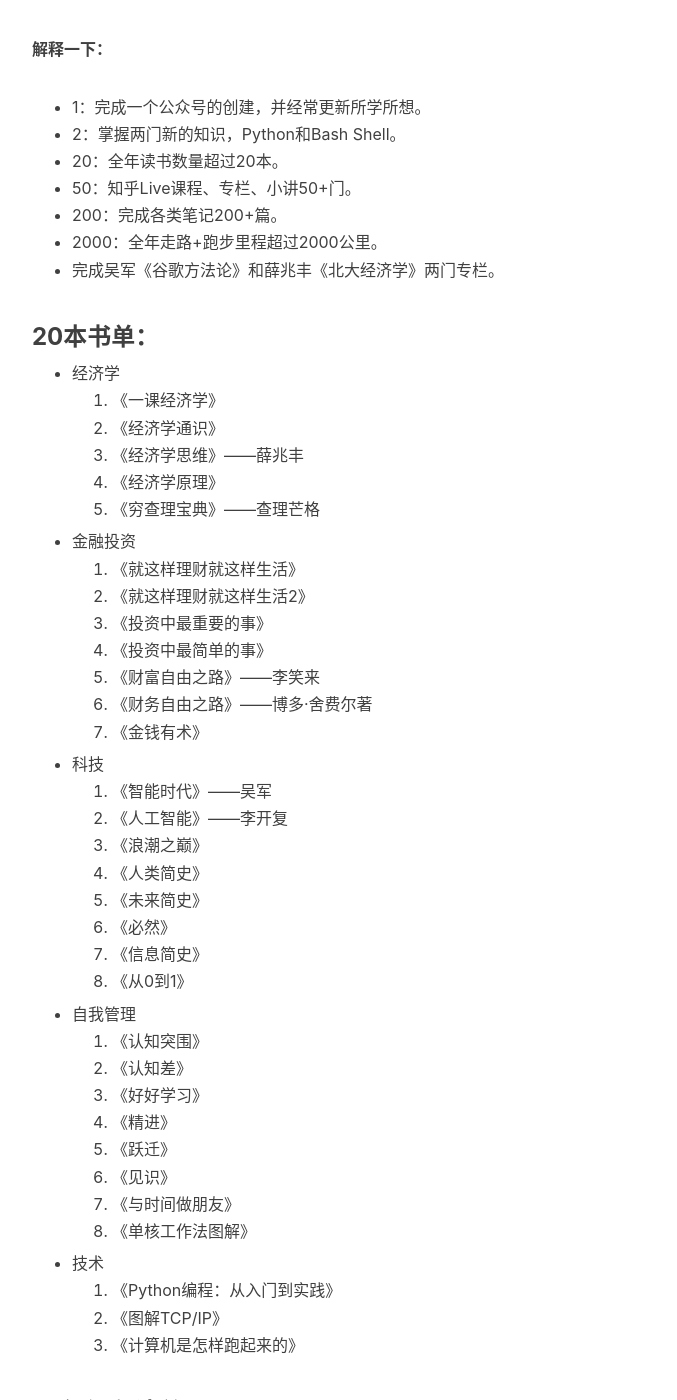
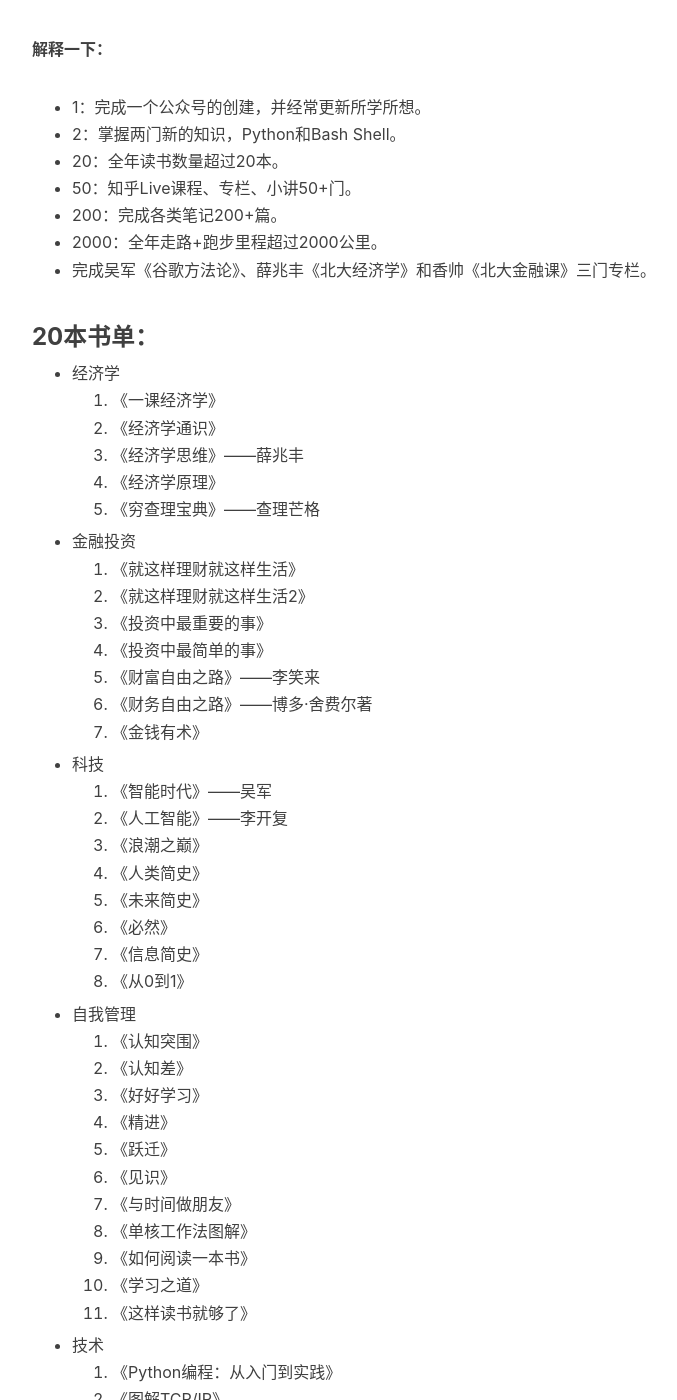
Before and after one commit to jacksoncode/blog, a Jekyll site: the page built from _posts/2017-12-10-start-from-zero-2018.markdown, in a window 1280 px wide and 1400 px high, scrolled down 1248 px. Shown: the whole window, without its empty margins (233-910 px from the left). Built offline with Jekyll 4.4.1, drawn with Linux system fonts in a browser that asks for light colours; nearby versions of some CDN libraries; comment, search, counter and statistics services are not loaded.

Commit message:
commit file throug Batch

```diff
--- a/_posts/2017-12-10-start-from-zero-2018.markdown
+++ b/_posts/2017-12-10-start-from-zero-2018.markdown
@@ -45,7 +45,7 @@
 * 50：知乎Live课程、专栏、小讲50+门。
 * 200：完成各类笔记200+篇。
 * 2000：全年走路+跑步里程超过2000公里。
-* 完成吴军《谷歌方法论》和薛兆丰《北大经济学》两门专栏。
+* 完成吴军《谷歌方法论》、薛兆丰《北大经济学》和香帅《北大金融课》三门专栏。
 
 ### **20本书单：**
 
@@ -81,6 +81,9 @@
   1. 《见识》
   2. 《与时间做朋友》
   1. 《单核工作法图解》
+  2. 《如何阅读一本书》
+  3. 《学习之道》
+  4. 《这样读书就够了》
 * 技术
   1. 《Python编程：从入门到实践》
   2. 《图解TCP/IP》
```
